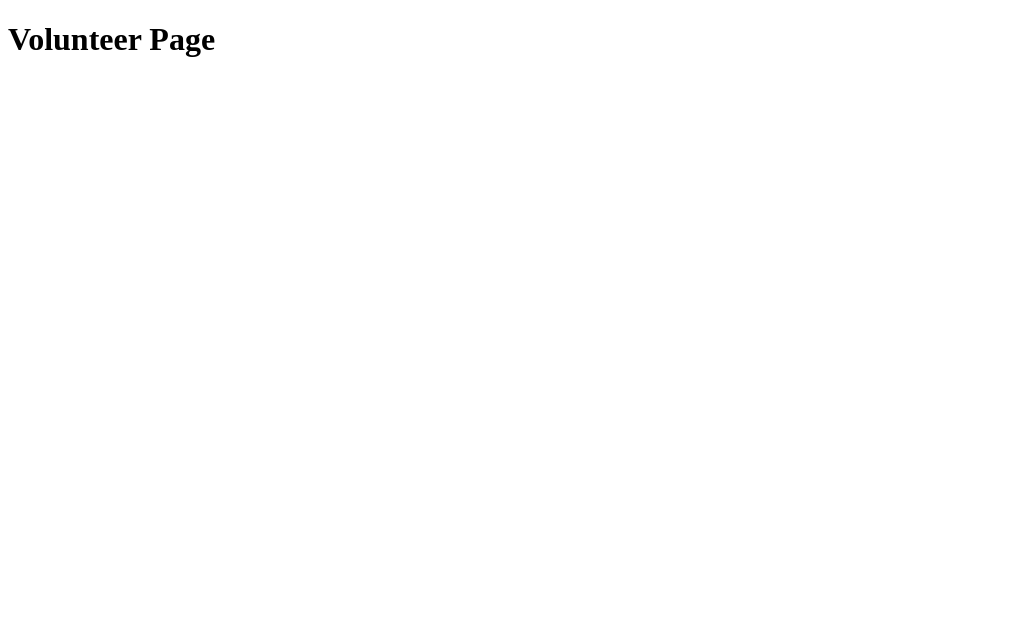
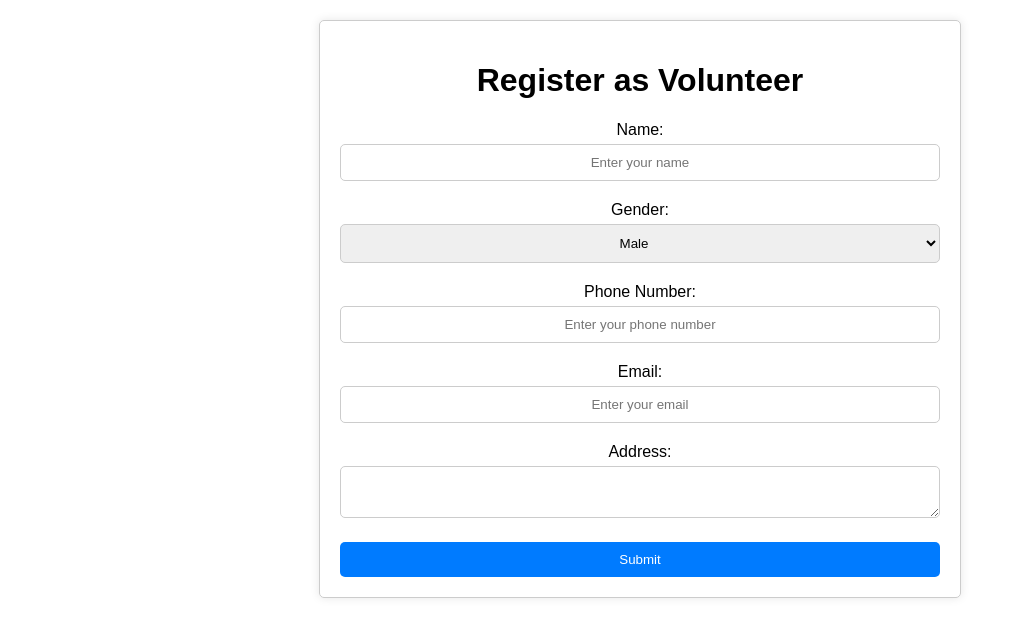
Before and after one commit to AruthraS/bhumi-project-1, a plain HTML site: page frontend/voulnteer.html in a window 1280 px wide. Shown: the whole page, without its empty margins (0-1016 px from the left). Drawn offline with Linux system fonts and the light colour scheme.

Commit message:
volunteer form template 🚀

```diff
--- a/frontend/voulnteer.html
+++ b/frontend/voulnteer.html
@@ -1,11 +1,106 @@
 <!DOCTYPE html>
 <html lang="en">
-<head>
-    <meta charset="UTF-8">
-    <meta name="viewport" content="width=device-width, initial-scale=1.0">
+  <head>
+    <meta charset="UTF-8" />
+    <meta name="viewport" content="width=device-width, initial-scale=1.0" />
     <title>Document</title>
-</head>
-<body>
-    <h1>Volunteer Page</h1>
-</body>
+    <link rel="stylesheet" href="style.css" />
+    <style>
+      body {
+        font-family: Arial, sans-serif;
+        margin: 0;
+        padding: 0;
+      }
+
+      .container {
+        max-width: 600px;
+        margin: 20px auto;
+        padding: 20px;
+        border: 1px solid #ccc;
+        border-radius: 5px;
+        box-shadow: 0 0 10px rgba(0, 0, 0, 0.1);
+      }
+
+      h1 {
+        text-align: center;
+      }
+
+      form {
+        margin-top: 20px;
+      }
+
+      label {
+        display: block;
+        margin-bottom: 5px;
+      }
+
+      input[type="text"],
+      input[type="tel"],
+      input[type="email"],
+      textarea,
+      select {
+        width: 100%;
+        padding: 10px;
+        margin-bottom: 20px;
+        border: 1px solid #ccc;
+        border-radius: 5px;
+        box-sizing: border-box;
+      }
+
+      button[type="submit"] {
+        width: 100%;
+        padding: 10px;
+        background-color: #007bff;
+        color: #fff;
+        border: none;
+        border-radius: 5px;
+        cursor: pointer;
+      }
+
+      input[type="submit"]:hover {
+        background-color: #0056b3;
+      }
+    </style>
+  </head>
+  <body>
+    <div class="container">
+      <h1>Register as Volunteer</h1>
+      <form action="">
+        <label for="name">Name:</label>
+        <input
+          type="text"
+          name="name"
+          placeholder="Enter your name"
+          id="name"
+          required
+        />
+        <label for="gender">Gender:</label>
+        <select id="gender" required>
+          <option value="male">Male</option>
+          <option value="female">Female</option>
+        </select>
+        <label for="phone">Phone Number:</label>
+        <input
+          type="tel"
+          name="phone_number"
+          placeholder="Enter your phone number"
+          id="phone"
+          pattern="[0-9]{10}"
+          title="Please enter 10 digits"
+          required
+        />
+        <label for="email">Email:</label>
+        <input
+          type="email"
+          name="email"
+          placeholder="Enter your email"
+          id="email"
+          required
+        />
+        <label for="address">Address:</label>
+        <textarea name="address" id="address" required></textarea>
+        <button type="submit">Submit</button>
+      </form>
+    </div>
+  </body>
 </html>
```
